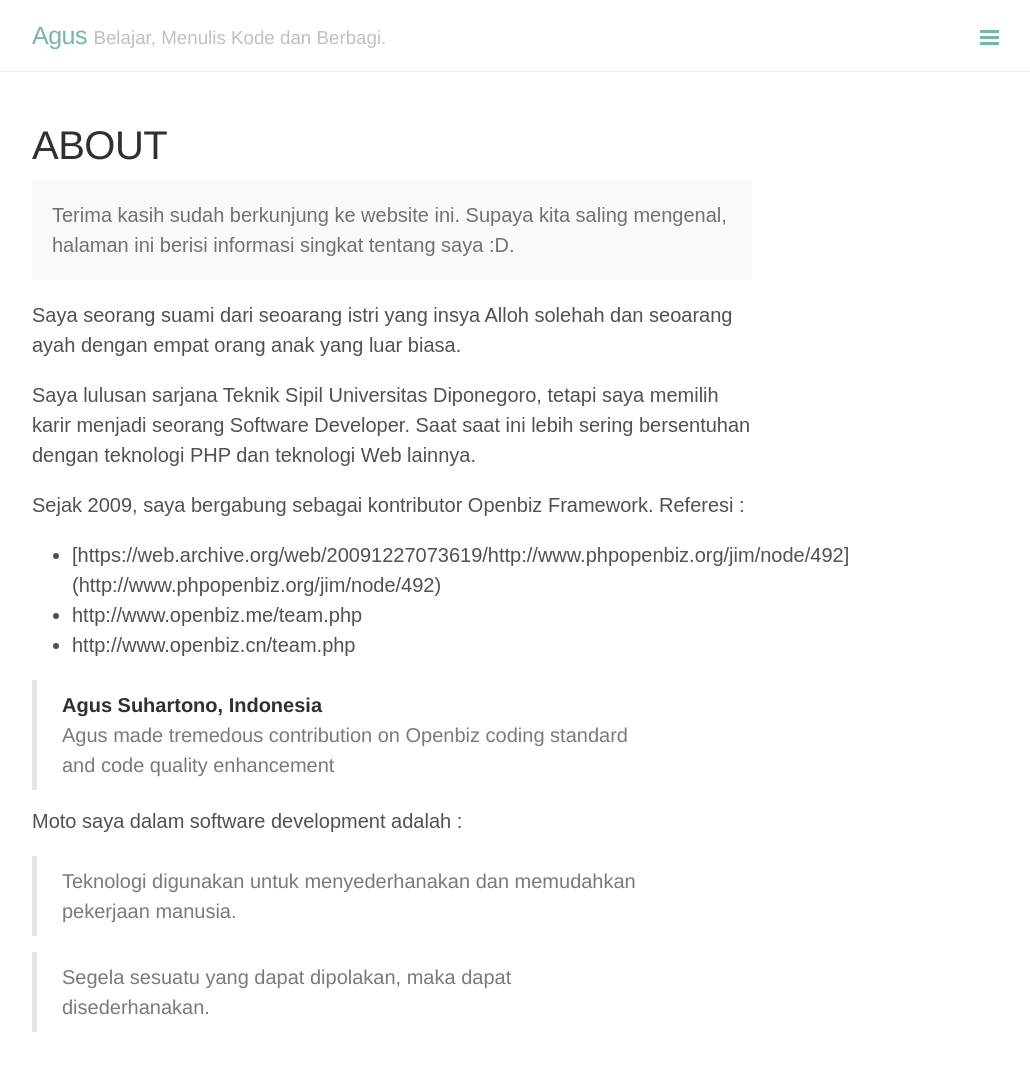
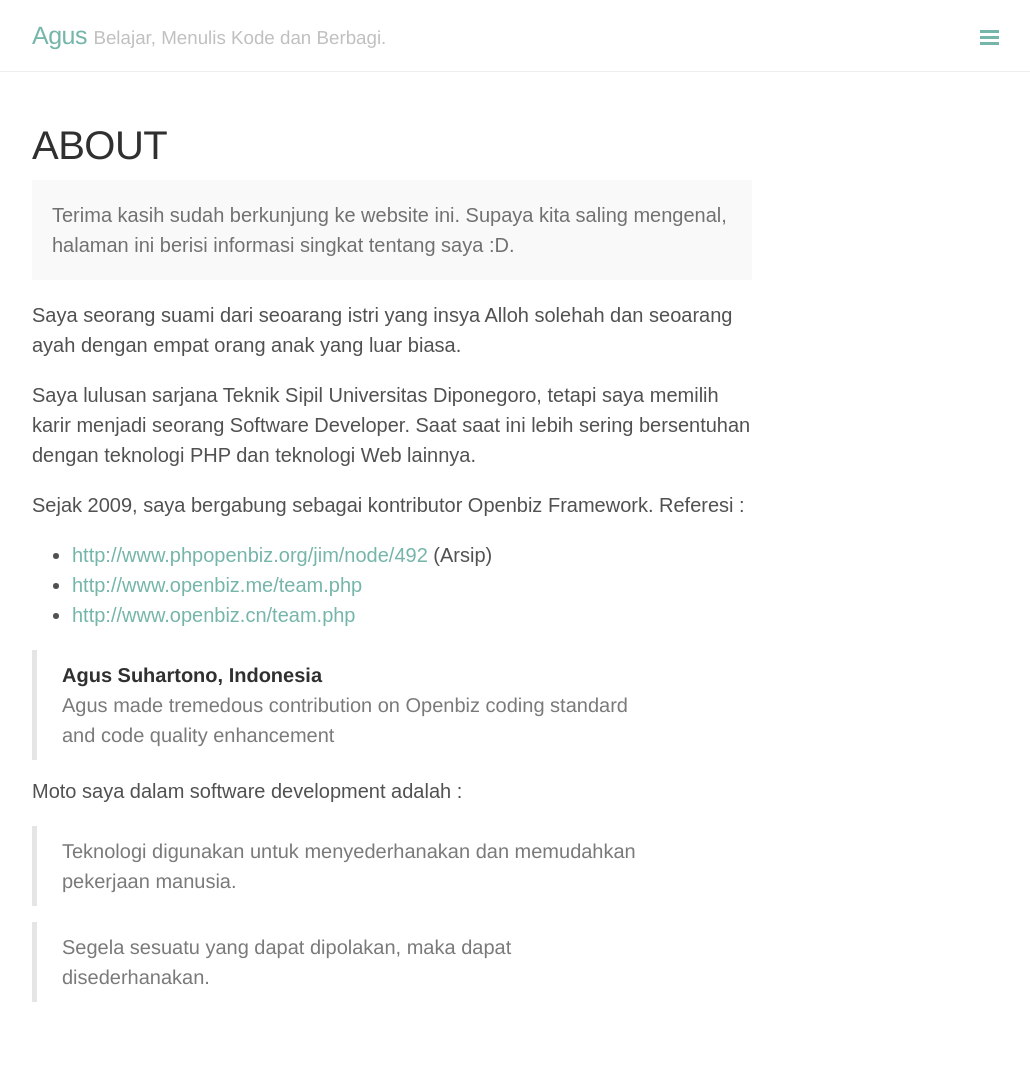
Before and after one commit to agussuhartono/id, a Jekyll site: the page built from about.md, in a window 1280 px wide and 1112 px high. Shown: the top 1071 px of the window, without its empty margins (248-1278 px from the left). Built offline with Jekyll 4.4.1, drawn with Linux system fonts in a browser that asks for light colours; comment, search, counter and statistics services are not loaded.

Commit message:
update about page

```diff
--- a/about.md
+++ b/about.md
@@ -16,9 +16,9 @@ Saat saat ini lebih sering bersentuhan dengan teknologi PHP dan teknologi Web la
 Sejak 2009, saya bergabung sebagai kontributor Openbiz Framework.
 Referesi :
 
-- [https://web.archive.org/web/20091227073619/http://www.phpopenbiz.org/jim/node/492] (http://www.phpopenbiz.org/jim/node/492)
-- http://www.openbiz.me/team.php
-- http://www.openbiz.cn/team.php
+- <a href="https://web.archive.org/web/20091227073619/http://www.phpopenbiz.org/jim/node/492]" > http://www.phpopenbiz.org/jim/node/492 </a> (Arsip)
+- <a href="http://www.openbiz.me/team.php">http://www.openbiz.me/team.php</a>
+- <a href="http://www.openbiz.cn/team.php">http://www.openbiz.cn/team.php</a>
 
 <blockquote>
 	<strong>Agus Suhartono, Indonesia</strong><br/>
```
